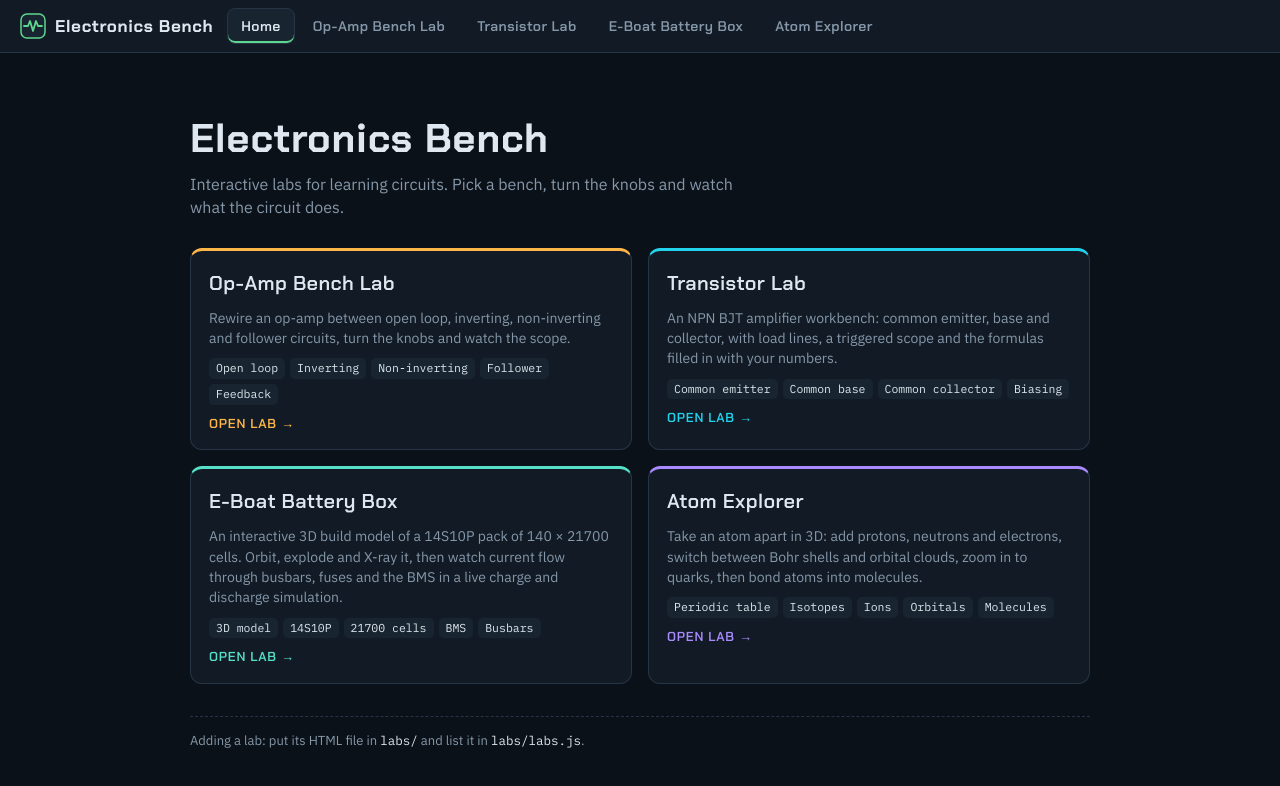
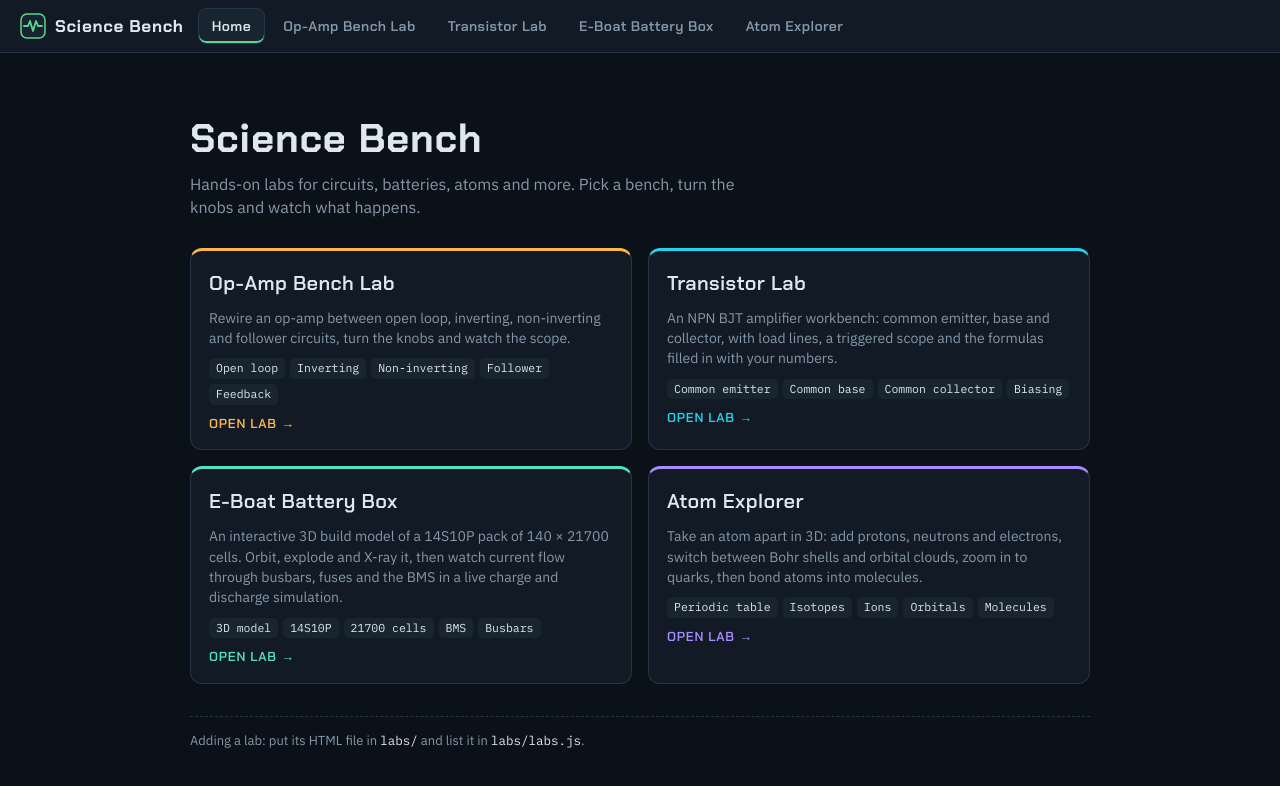
Before and after one commit to 1rdscorp/Electronics, a plain HTML site: page index.html in a window 1280 px wide. Drawn offline with Linux system fonts and the light colour scheme.

Commit message:
Rename site to Science Bench
Updates the title, header, home page intro and README now that the site
covers more than electronics.

Co-Authored-By: Claude Opus 5.5 <noreply@anthropic.com>
Claude-Session: https://claude.ai/code/session_01Jj1rA8MKQ44jtn53VZEcPy

```diff
--- a/index.html
+++ b/index.html
@@ -3,8 +3,8 @@
 <head>
 <meta charset="utf-8">
 <meta name="viewport" content="width=device-width, initial-scale=1">
-<title>Electronics Bench</title>
-<meta name="description" content="Interactive electronics labs: op-amps, transistors and more.">
+<title>Science Bench</title>
+<meta name="description" content="Interactive science labs: circuits, batteries, atoms and more.">
 <link rel="preconnect" href="https://fonts.googleapis.com">
 <link rel="preconnect" href="https://fonts.gstatic.com" crossorigin>
 <link href="https://fonts.googleapis.com/css2?family=Chakra+Petch:wght@500;600;700&family=IBM+Plex+Mono:wght@400;500&family=IBM+Plex+Sans:wght@400;500;600&display=swap" rel="stylesheet">
@@ -76,12 +76,12 @@ a{color:inherit}
 <body>
 
 <header class="bar">
-  <a class="logo" href="#/" aria-label="Electronics Bench home">
+  <a class="logo" href="#/" aria-label="Science Bench home">
     <svg width="26" height="26" viewBox="0 0 26 26" aria-hidden="true">
       <rect x="1" y="1" width="24" height="24" rx="6" fill="#18242f" stroke="#5fd68f" stroke-width="1.5"/>
       <path d="M4 13h4l2-5 3 10 3-10 2 5h4" fill="none" stroke="#5fd68f" stroke-width="1.8" stroke-linejoin="round" stroke-linecap="round"/>
     </svg>
-    <span>Electronics Bench</span>
+    <span>Science Bench</span>
   </a>
   <nav class="nav" id="nav" aria-label="Labs"></nav>
   <a class="pop" id="pop" href="#" target="_blank" rel="noopener" hidden>Open in new tab ↗</a>
@@ -90,8 +90,8 @@ a{color:inherit}
 <main class="stage" id="stage">
   <section class="home" id="home" aria-labelledby="home-title">
     <div class="hero">
-      <h1 id="home-title">Electronics Bench</h1>
-      <p>Interactive labs for learning circuits. Pick a bench, turn the knobs and watch what the circuit does.</p>
+      <h1 id="home-title">Science Bench</h1>
+      <p>Hands-on labs for circuits, batteries, atoms and more. Pick a bench, turn the knobs and watch what happens.</p>
     </div>
     <div class="grid" id="grid"></div>
     <p class="foot">Adding a lab: put its HTML file in <code>labs/</code> and list it in <code>labs/labs.js</code>.</p>
@@ -102,7 +102,7 @@ a{color:inherit}
 <script>
 (() => {
   "use strict";
-  const SITE = "Electronics Bench";
+  const SITE = "Science Bench";
   const labs = (window.LABS || []).filter(l => l && l.id && l.file);
   const $ = id => document.getElementById(id);
   const esc = s => String(s ?? "").replace(/[&<>"']/g, c => ({ "&": "&amp;", "<": "&lt;", ">": "&gt;", '"': "&quot;", "'": "&#39;" }[c]));
```
Also changed, not shown: 1 other file.
